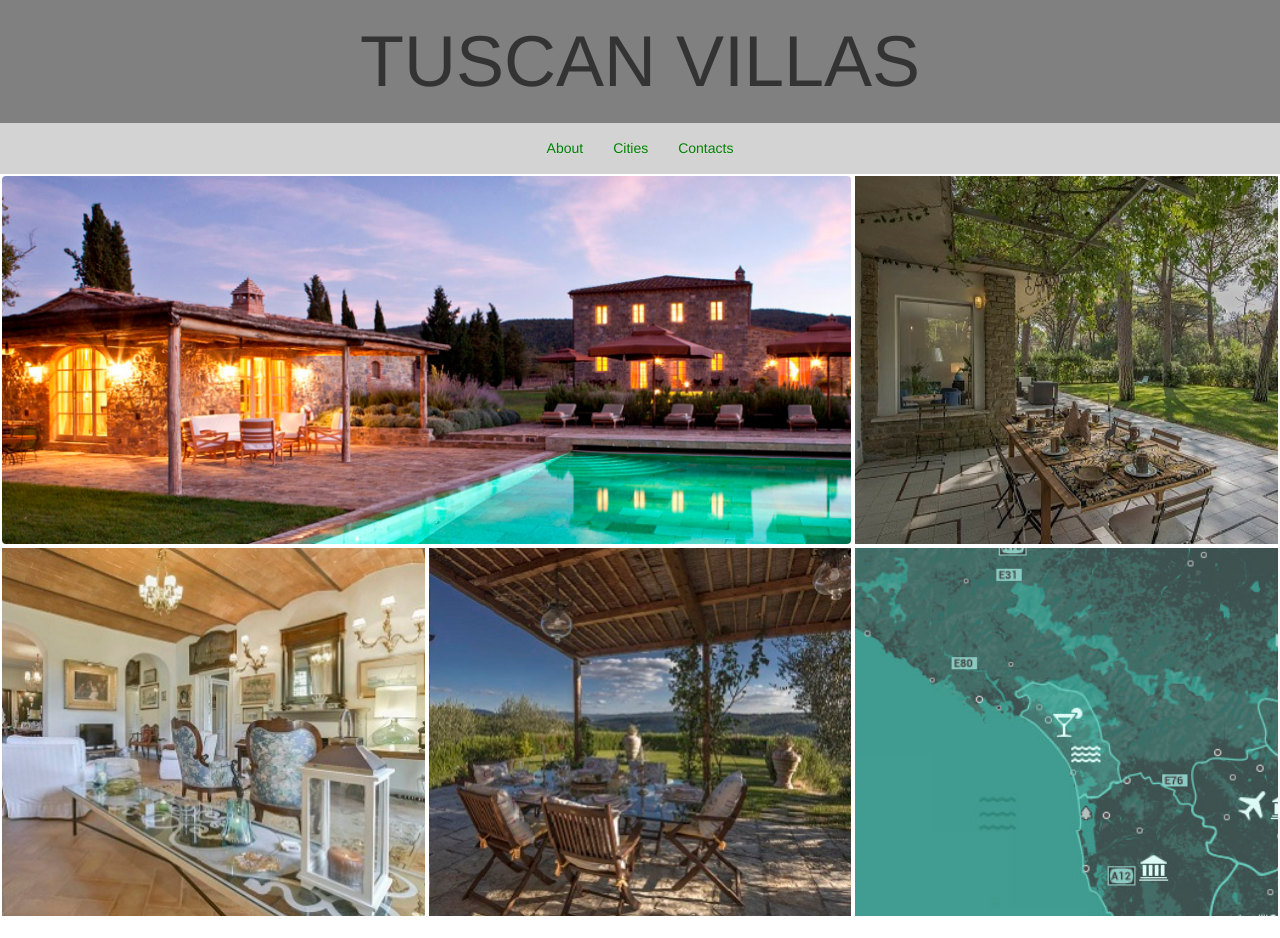
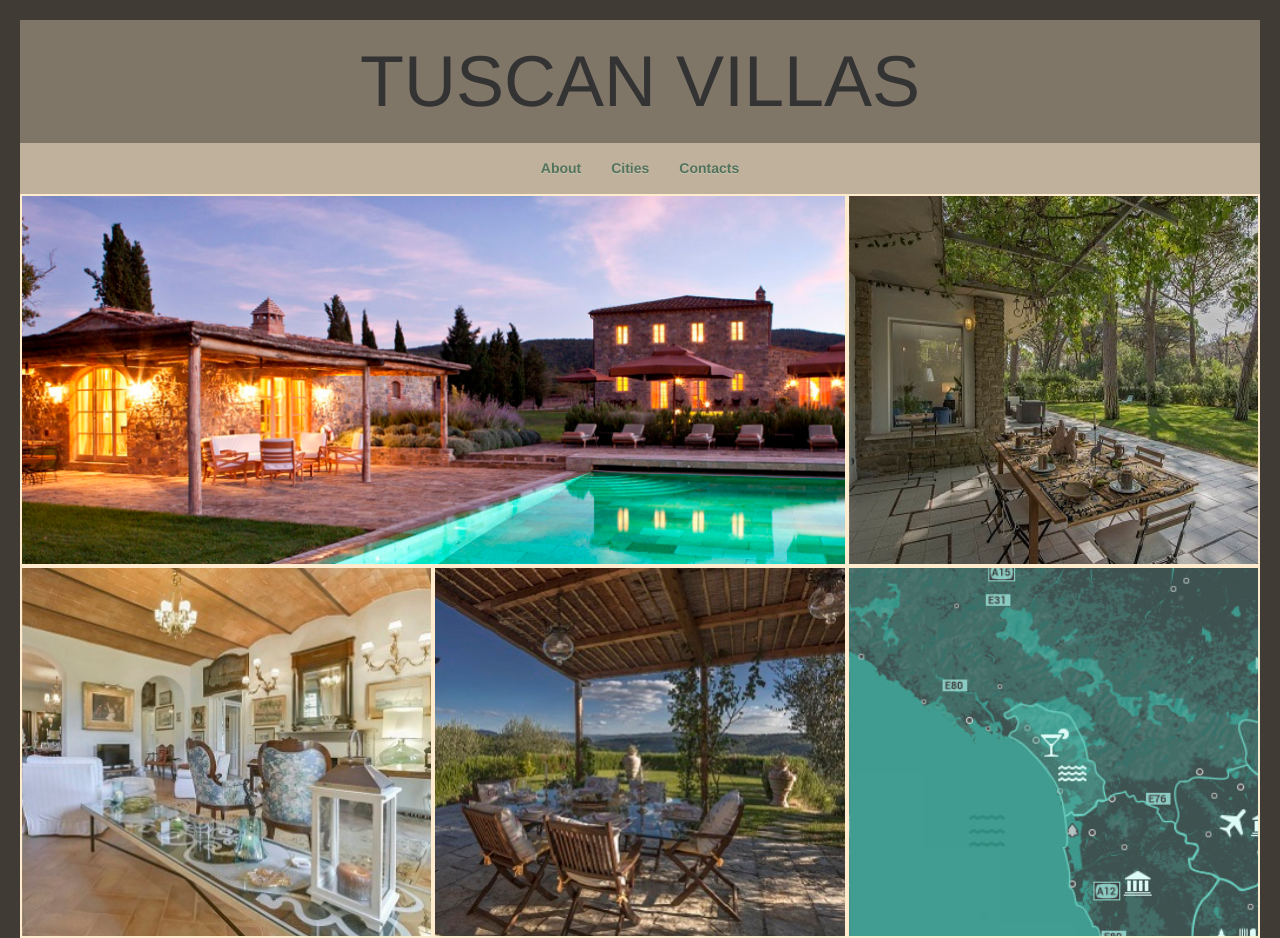
Before and after one commit to miklusjm/tuscan-villa, a plain HTML site: page TuscanVilla/index.html in a window 1280 px wide. Drawn offline with nearby package versions, Linux system fonts and the light colour scheme.

Commit message:
Second commit

```diff
--- a/TuscanVilla/content/style.css
+++ b/TuscanVilla/content/style.css
@@ -1,19 +1,27 @@
+body {
+    background-color:#403B34;
+}
+
 div.page-header {
     text-align: center;
     font-size: 72px;
-    margin-top: 0px;
-    margin-bottom: 0px;
+    margin: 20px 20px 0px 20px;
     padding: 10px;
-    background-color: gray;
+    background-color: #7F7668;
     border-bottom: 0px;
 }
 
-div.jumbotron {
+.jumbotron {
     background-image: url('images/tuscany-villas-sant-anna.jpg');
     height: 372px;
     margin: 0px;
-    border: 2px solid white;
+    border: 2px solid #FFECCF;
+    border-radius: 0px;
     background-size: cover;
+}
+
+.row {
+    margin: 0px 20px 0px 20px;
 }
 
 div.fill {
@@ -22,7 +30,7 @@ div.fill {
     margin: 0px;
     padding: 5px;
     background-size: cover;
-    border: 2px solid white;
+    border: 2px solid #FFECCF;
     overflow: hidden;
     background-position: center;
 }
@@ -51,14 +59,13 @@ span.icon-bar {
 }
 
 .navbar {
-    background-color: lightgray;
-    margin-top: 0px;
-    margin-bottom: 0px;
+    background-color: #BFB19B;
+    margin: 0px 20px 0px 20px;
 }
 
 .navbar li a {
-    color: green;
-
+    color: #52735C;
+    font-weight: bold;
 }
 
 .navbar .navbar-nav {
--- a/TuscanVilla/index.html
+++ b/TuscanVilla/index.html
@@ -44,13 +44,15 @@
         </div>
     </nav>
 
+    <div class="row">
+        <div class="jumbotron col-md-8 col-sm-6">
             <div class="container-fluid">
-        <div class="row">
-            <div class="jumbotron col-md-8">
-            </div>
-            <div class="col-md-4 fill" id="fill1">
             </div>
         </div>
+        <div class="col-md-4 col-sm-6 fill" id="fill1">
+        </div>
+    </div>
+
 
     <div class="row">
         <div class="col-md-4 fill" id="fill2">
@@ -60,7 +62,7 @@
         <div class="col-md-4 fill" id="fill4">
         </div>
     </div>
-    </div>
+
 
 </body>
 </html>
```
Also changed, not shown: TuscanVilla/obj/Debug/TuscanVilla.csproj.FileListAbsolute.txt, 6 other files. Lines whose indentation alone changed are shown as unchanged.
